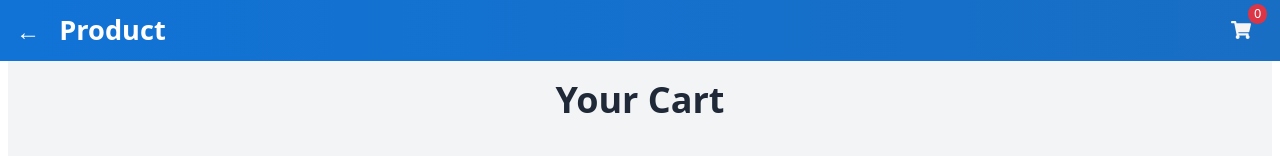
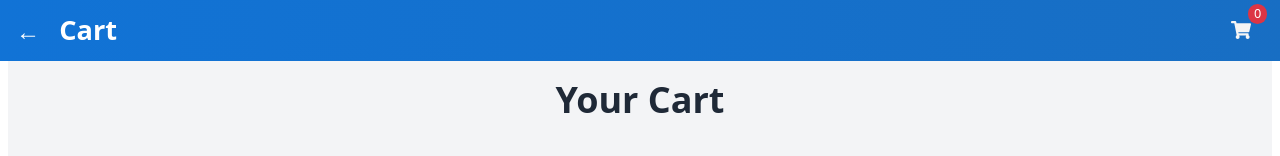
Before and after one commit to AbhinandanNath/jaggaerfrontend, a React (Vite) app: page /cart in a window 1280 px wide. Shown: the top 156 px of the page. Built offline with nearby package versions, Linux system fonts and the light colour scheme; a web font is replaced by a local one.

Commit message:
Title Change fix

```diff
--- a/src/Header/Header.jsx
+++ b/src/Header/Header.jsx
@@ -2,17 +2,15 @@ import CartButton from "../Cart/CartButton/CartButton";
 import classes from "./Header.module.css";
 import { useLocation, useNavigate, useParams } from "react-router-dom";
 
-const pageTitles = [
-  { path: "/", title: "Products" },
-  { path: "/productDetails", title: "Product Details" },
-  { path: "/cart", title: "Cart" },
-];
-
+const pageTitles = {
+  "/": "Products",
+  "/productDetails": "Product Details",
+  "/cart": "Cart",
+};
 function Header() {
   const location = useLocation();
   const navigate = useNavigate();
   const { name } = useParams();
-  console.log(name);
 
   let title = pageTitles[location.pathname] || "Product";
   if (name) {
```
